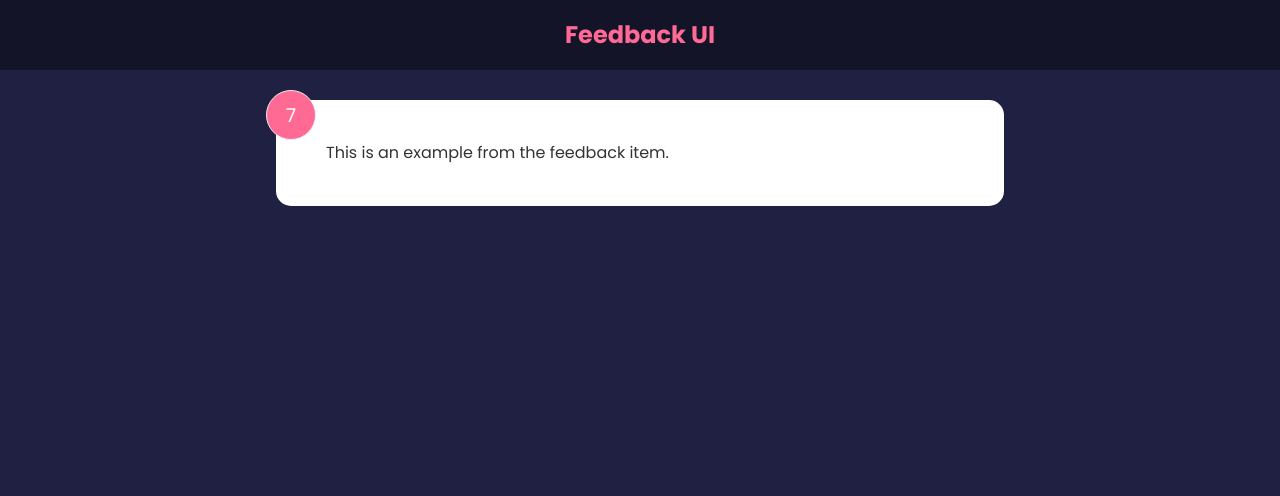
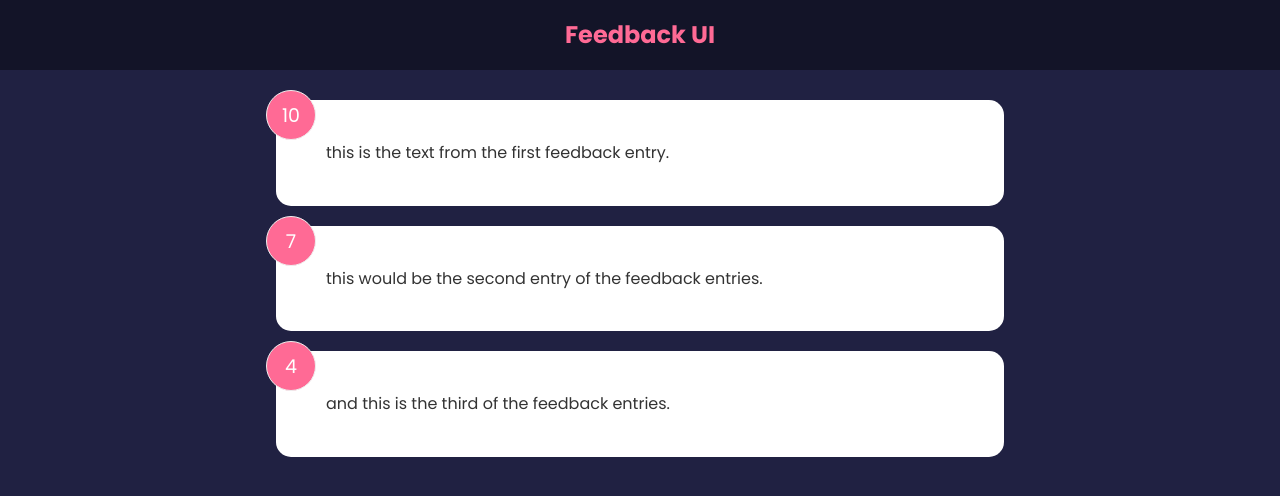
Before and after one commit to NayNayRen/feedback-app, a React (Create React App) app: page / in a window 1280 px wide. Shown: the top 496 px of the page. Built offline with nearby package versions, Linux system fonts and the light colour scheme.

Commit message:
made data, item and list components

```diff
--- a/src/App.js
+++ b/src/App.js
@@ -1,12 +1,16 @@
+import { useState } from 'react';
 import Header from './components/Header';
-import FeedbackItem from './components/FeedbackItem';
+import FeedbackList from './components/FeedbackList';
+import FeedbackData from './data/FeedbackData';
 
 function App() {
+  // global/app level state, passed as a prop to FeedbackList
+  const [feedback, setFeedback] = useState(FeedbackData);
   return (
     <>
       <Header />
       <div className="container">
-        <FeedbackItem />
+        <FeedbackList feedback={feedback} />
       </div>
     </>
   );
@@ -16,3 +20,12 @@
 
 // the App return can have only 1 parent container, so wrap everything in an empty HTML fragment <></> then add whatever elements needed
 // props are essentially properties of the components, 'text' in the Header component
+// stored data in data folder as FeedbackData.js, exported from the file, imported here, and passed through the useState function
+
+// state is basically data, 2 types, component level and global/app level
+// component level is specific to only that component, i.e. a nav container that's only opened or closed
+// global/app level is specific to everything, an rray of data needed at multiple locations
+// import with { useState } call it as a function in a destructured array variable
+// first is the name of the variable, second is the function to update the state
+// any time you want to change the state, or data, with an event, you must call the state's function and pass it the new data
+// state in React is imutable, it can't be changed, it has to be reset
--- a/src/components/FeedbackItem.jsx
+++ b/src/components/FeedbackItem.jsx
@@ -1,25 +1,13 @@
-import { useState } from 'react';
-
-function FeedbackItem() {
-  const [rating, setRating] = useState(7);
-  const [text, setText] = useState(
-    'This is an example from the feedback item.'
-  );
-
+function FeedbackItem({ item }) {
   return (
     <div className="card">
-      <div className="num-display">{rating}</div>
-      <div className="text-display">{text}</div>
+      <div className="num-display">{item.rating}</div>
+      <div className="text-display">{item.text}</div>
     </div>
   );
 }
 
 export default FeedbackItem;
 
-// state is basically data, 2 types, component level and global
-// component level is specific to only that component, i.e. a nav container that's only opened or closed
-// global is specific to everything, an rray of data needed at multiple locations
-// import with { useStat } call it as a function in a destructured array variable
-// first is the name of the variable, second is the function to update the state
-// any time you want to change the state, or data, with an event, you must call the state's function and pass it the new data
-// state in React is imutable, it can't be changed, it has to be reset
+// passed the item destructured to FeedbackItem from FeedbackList
+// now the data from FeedbackData can be used as the prop 'item'
--- /dev/null
+++ b/src/components/FeedbackList.jsx
@@ -0,0 +1,21 @@
+import FeedbackItem from './FeedbackItem';
+
+function FeedbackList({ feedback }) {
+  // conditional set in case there is no feedback item
+  if (!feedback || feedback.length === 0) {
+    return <p>There is no feedback yet.</p>;
+  }
+  return (
+    <div className="feedback-list">
+      {feedback.map((item) => (
+        <FeedbackItem key={item.id} item={item} />
+      ))}
+    </div>
+  );
+}
+
+export default FeedbackList;
+
+// feedback prop from App.js is passed destructured to the FeedbackList function
+// don't forget jsx in the map() needs to be wrapped in ()
+// imported FeedbackItem from FeedbackItem.jsx, used it in the map(), passed the items id as the key(since it needs to be a unique value) and the item/text itself
--- /dev/null
+++ b/src/data/FeedbackData.js
@@ -0,0 +1,19 @@
+const FeedbackData = [
+  {
+    id: 1,
+    rating: 10,
+    text: 'this is the text from the first feedback entry.',
+  },
+  {
+    id: 2,
+    rating: 7,
+    text: 'this would be the second entry of the feedback entries.',
+  },
+  {
+    id: 3,
+    rating: 4,
+    text: ' and this is the third of the feedback entries.',
+  },
+];
+
+export default FeedbackData;
```
